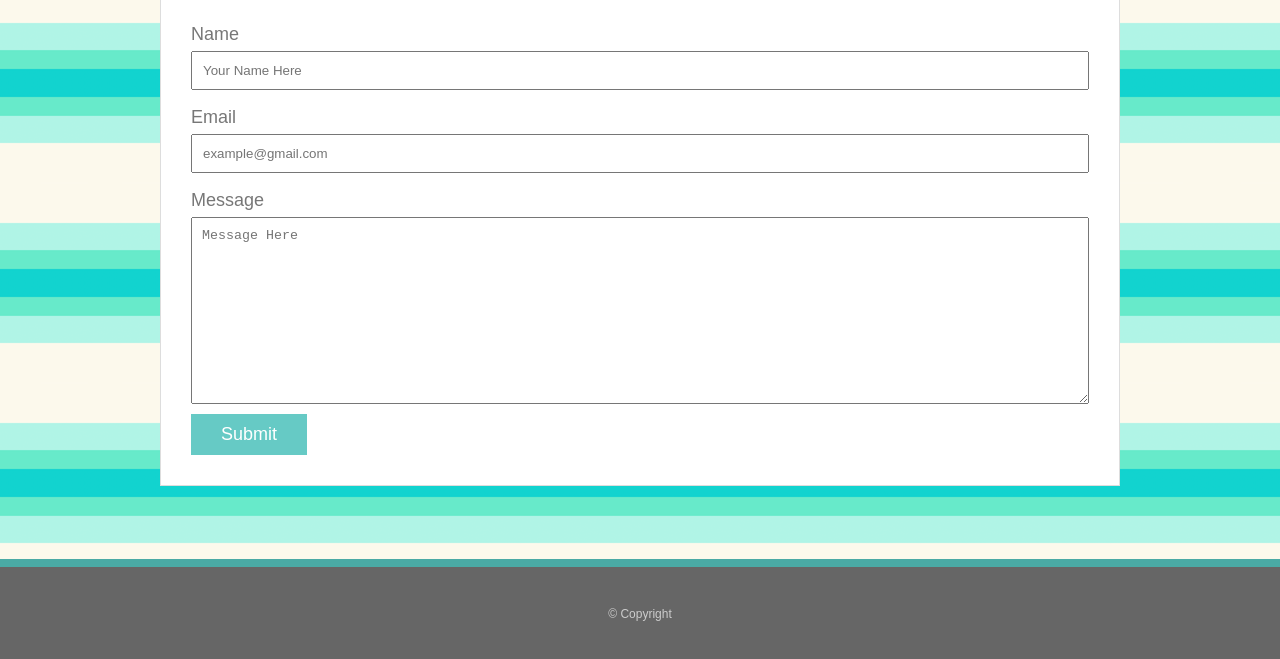
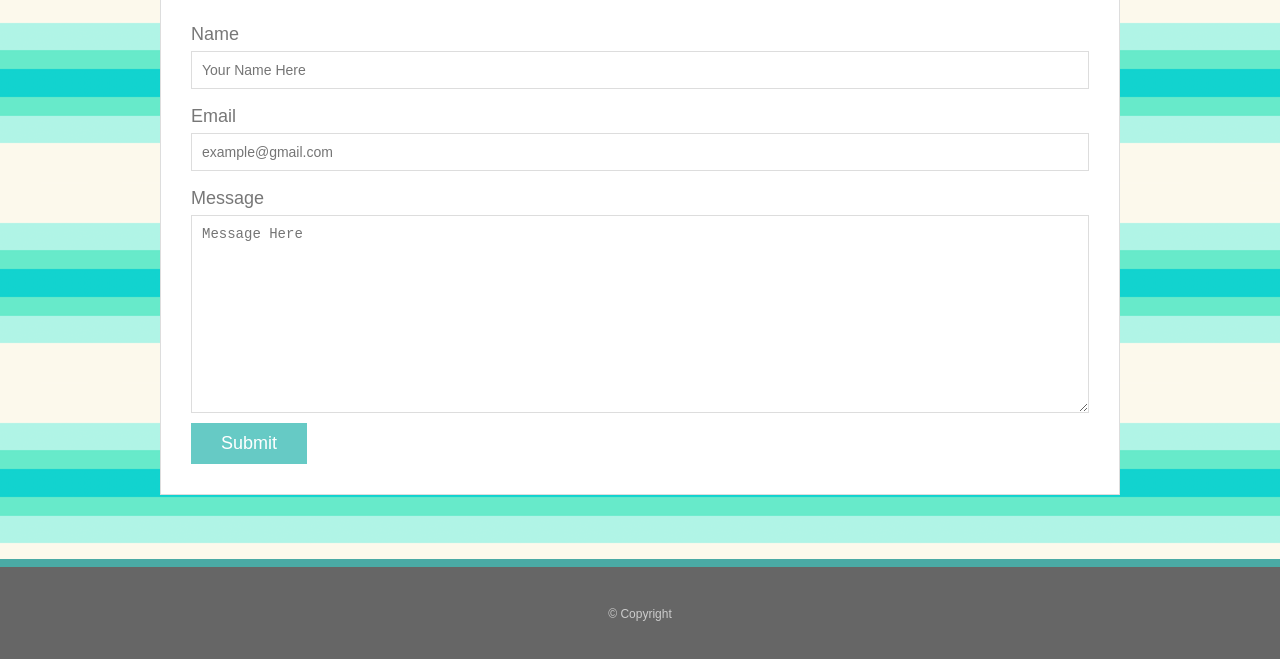
Before and after one commit to bksaechao/Responsive-Portfolio-Redo, a plain HTML site: page contact.html in a window 1280 px wide. Shown: the part 217-876 px from the top of the page. Drawn offline with Linux system fonts and the light colour scheme.

Commit message:
fixed form element bug

```diff
--- a/assets/css/style.css
+++ b/assets/css/style.css
@@ -110,6 +110,13 @@ textarea {
     display: block;
     width: 100%;
     padding: 10px;
+    font-size: 14px;
+    border: 1px solid #ddd;
+}
+
+label {
+    display: block;
+    width: 100%;
 }
 
 ul {
--- a/contact.html
+++ b/contact.html
@@ -27,15 +27,15 @@
             <form class="contact-form">
                 <ul>
                     <li>
-                        <lable for="name">Name</lable>
+                        <label for="name">Name</label>
                         <input type="text" id="name" name="name" placeholder="Your Name Here" required="required">
                     </li>
                     <li>
-                        <lable for="email">Email</lable>
+                        <label for="email">Email</label>
                         <input type="email" id="email" name="email" placeholder="example@gmail.com" required="required">
                     </li>
                     <li>
-                        <lable for="message">Message</lable>
+                        <label for="message">Message</label>
                         <textarea type="text" id="message" name="message" rows="11" placeholder="Message Here" required="required"></textarea>
                     </li>
                 </ul>
```
